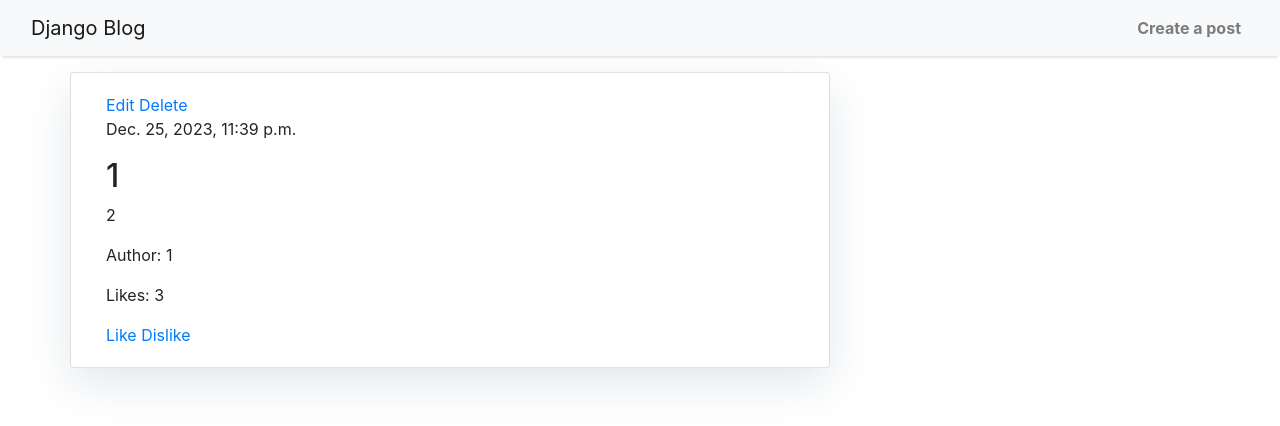
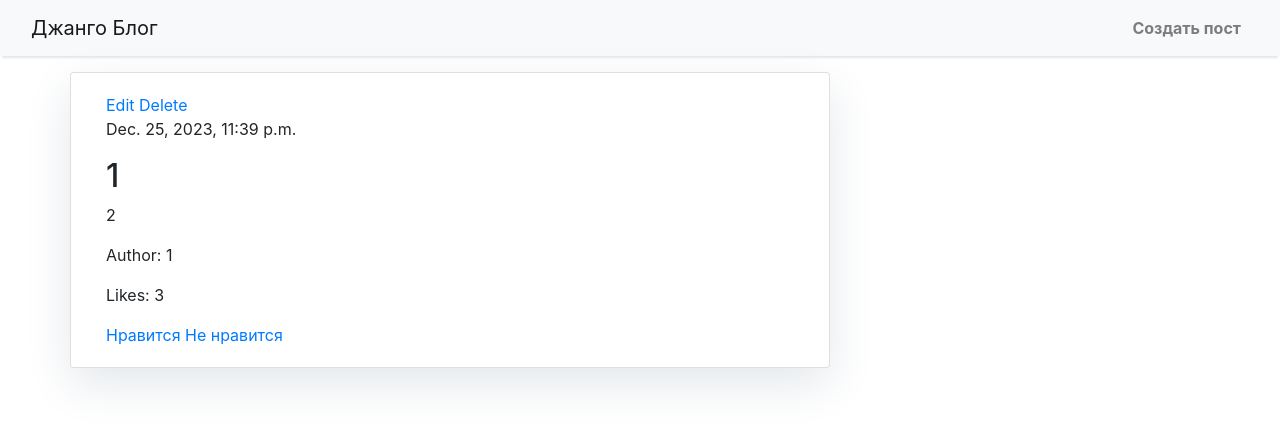
Before and after one commit to geoCrock/Blog-Flow, a Django app: page / in a window 1280 px wide. Shown: the top 426 px of the page. Run offline with Django 5.2, Linux system fonts and the light colour scheme; data comes from the database, SQL or seed files in the repository; both versions use the stored data as it was before the commit; some libraries are stand-ins or nearby versions.

Commit message:
translate to rus

```diff
--- a/blog/templates/base.html
+++ b/blog/templates/base.html
@@ -3,9 +3,8 @@
 <!DOCTYPE html>
 <html>
 
-
 <head>
-    <title>Django Blog</title>
+    <title>Джанго Блог</title>
     <link rel="stylesheet" href="{% static 'css/base.css' %}">
 
     <link href="https://fonts.googleapis.com/css?family=Roboto:400,700" rel="stylesheet">
@@ -13,16 +12,13 @@
     <meta name="viewport" content="width=device-width, initial-scale=1"/>
     <link rel="stylesheet" href="https://maxcdn.bootstrapcdn.com/bootstrap/4.0.0/css/bootstrap.min.css"
           integrity="sha384-Gn5384xqQ1aoWXA+058RXPxPg6fy4IWvTNh0E263XmFcJlSAwiGgFAW/dAiS6JXm" crossorigin="anonymous"/>
-
 </head>
 
 <body>
-
-
 <!-- Navigation -->
 <nav class="navbar navbar-expand-lg navbar-light bg-light shadow" id="mainNav">
     <div class="container-fluid">
-        <a class="navbar-brand" href="{% url 'post_list' %}">Django Blog</a>
+        <a class="navbar-brand" href="{% url 'post_list' %}"> Джанго Блог</a>
         <button class="navbar-toggler navbar-toggler-right" type="button" data-toggle="collapse"
                 data-target="#navbarResponsive" aria-controls="navbarResponsive" aria-expanded="false"
                 aria-label="Toggle navigation">
@@ -33,39 +29,34 @@
             <ul class="navbar-nav ml-auto">
 
                 <li class="nav-item text-black">
-                    <a class="nav-link text-black font-weight-bold" href="{% url 'create_post' %}">Create a
-                        post</a>
+                    <a class="nav-link text-black font-weight-bold" href="{% url 'create_post' %}">Создать пост</a>
                 </li>
 
             </ul>
         </div>
-
-
-    </div>
     </div>
 </nav>
-
 
 {% block content %}
 <!-- Content Goes here -->
 {% endblock content %}
 
 <!-- Footer -->
-
 <!-- bootstrap scripts -->
 <script src="https://code.jquery.com/jquery-3.2.1.slim.min.js"
         integrity="sha384-KJ3o2DKtIkvYIK3UENzmM7KCkRr/rE9/Qpg6aAZGJwFDMVNA/GpGFF93hXpG5KkN"
         crossorigin="anonymous">
 </script>
+
 <script src="https://cdnjs.cloudflare.com/ajax/libs/popper.js/1.12.9/umd/popper.min.js"
         integrity="sha384-ApNbgh9B+Y1QKtv3Rn7W3mgPxhU9K/ScQsAP7hUibX39j7fakFPskvXusvfa0b4Q"
         crossorigin="anonymous">
 </script>
+
 <script src="https://maxcdn.bootstrapcdn.com/bootstrap/4.0.0/js/bootstrap.min.js"
         integrity="sha384-JZR6Spejh4U02d8jOt6vLEHfe/JQGiRRSQQxSfFWpi1MquVdAyjUar5+76PVCmYl"
         crossorigin="anonymous">
 </script>
+
 </body>
-
-
 </html>
--- a/blog/templates/create_post.html
+++ b/blog/templates/create_post.html
@@ -10,11 +10,11 @@
                 <form method="post" action="{% url 'create_post' %}">
                     {% csrf_token %}
                     {{ form.as_p }}
-                    <button type="submit">Submit</button>
+                    <button type="submit">Создать</button>
                 </form>
             </div>
         </div>
     </div>
+</div>>
 
-
-    {%endblock%}
+{%endblock%}
--- a/blog/templates/edit_post.html
+++ b/blog/templates/edit_post.html
@@ -1,6 +1,7 @@
 {% extends "base.html" %}
 
 {% block content %}
+
 <div class="container">
     <div class="row">
         <div class="col-md-8 card mb-4  mt-3 left  top">
@@ -10,7 +11,7 @@
                 <form method="post" action="{% url 'edit_post' post.id %}">
                     {% csrf_token %}
                     {{ form.as_p }}
-                    <button type="submit">Save Changes</button>
+                    <button type="submit">Изменить</button>
                 </form>
             </div>
         </div>
--- a/blog/templates/post_list.html
+++ b/blog/templates/post_list.html
@@ -22,9 +22,9 @@
                 <p>Likes: {{ post.likes }}</p>
 
 
-                <a href="{% url 'increase_likes' post.id %}">Like</a>
+                <a href="{% url 'increase_likes' post.id %}">Нравится</a>
 
-                <a href="{% url 'decrease_likes' post.id %}">Dislike</a>
+                <a href="{% url 'decrease_likes' post.id %}">Не нравится</a>
 
             </div>
 
@@ -33,7 +33,6 @@
     </div>
 
 </div>
-
 {% endfor %}
 
 {%endblock%}
```
Also changed, not shown: db.sqlite3 (deleted).
